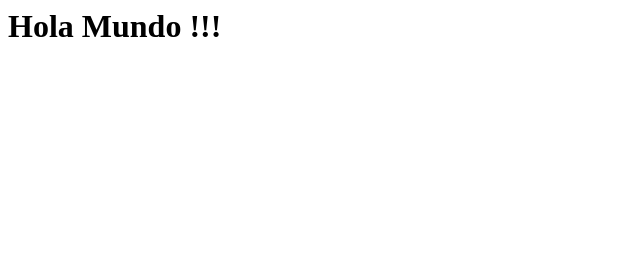
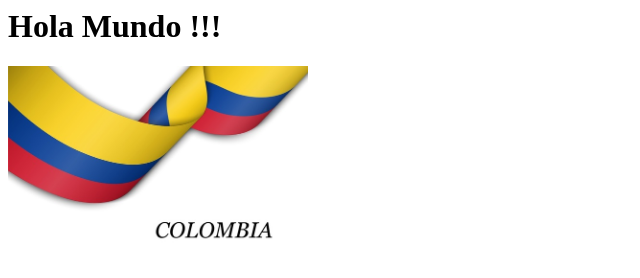
Before and after one commit to waiber-gomez/waiber-gomez.github.io, a plain HTML site: page index.html in a window 1280 px wide. Shown: the whole page, without its empty margins (0-640 px from the left). Drawn offline with Linux system fonts and the light colour scheme.

Commit message:
Add Image
Se adiciona una imagen de la bandera de Colombia

```diff
--- a/index.html
+++ b/index.html
@@ -1,3 +1,6 @@
 <html>
 <h1>Hola Mundo !!!</h1>
+<div>
+    <img src="flag.jpg" height="200"
+</div>
 </html>
```
Also changed, not shown: flag.jpg (added).
